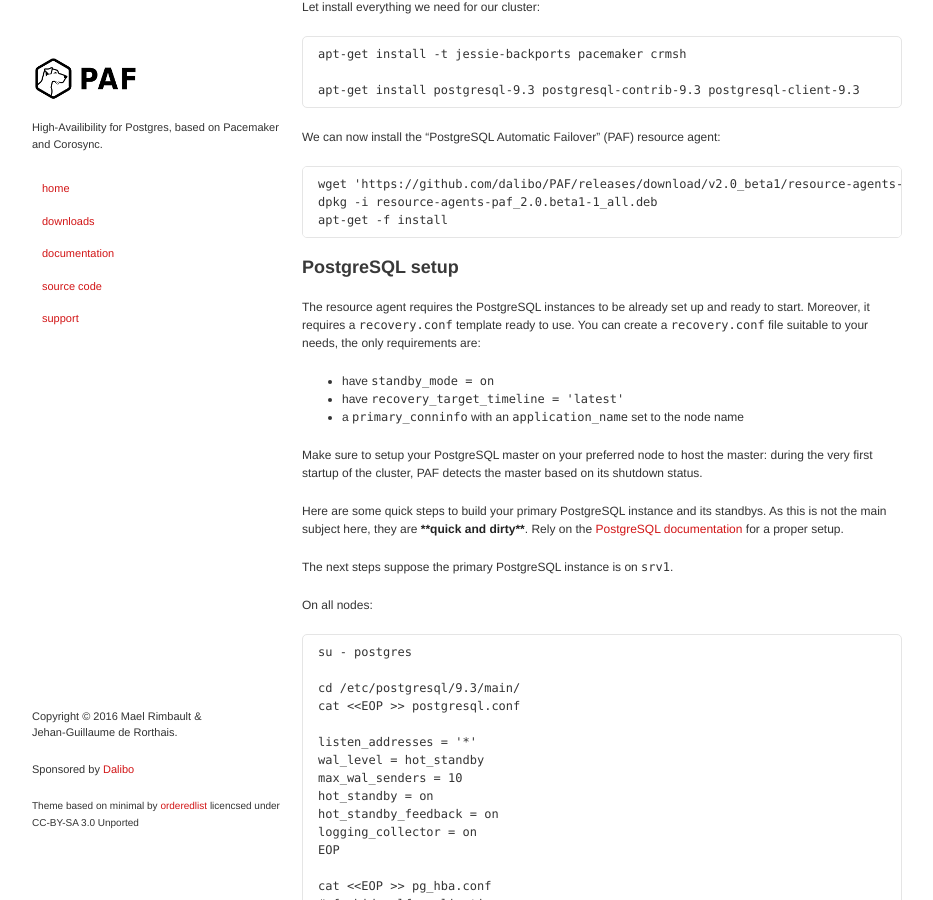
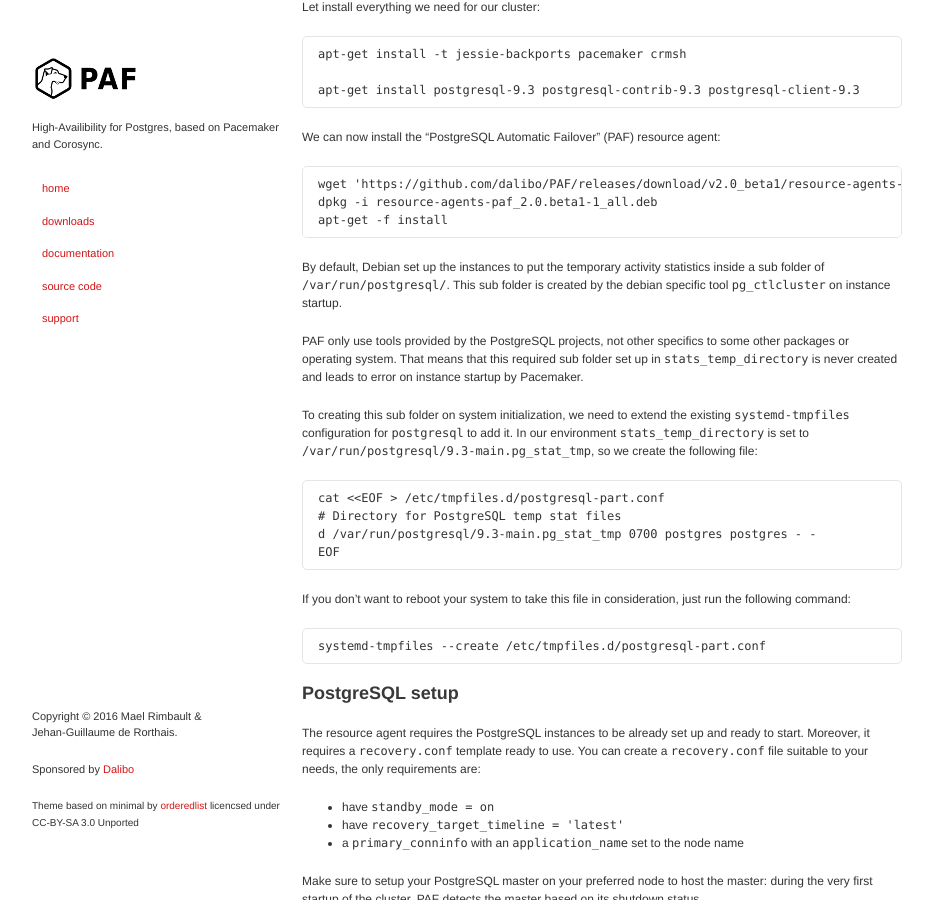
Before and after one commit to ClusterLabs/PAF, a Jekyll site: the page built from Quick_Start-Debian-8.md, in a window 1280 px wide and 900 px high, scrolled down 1094 px. Shown: the whole window, without its empty margins (173-1106 px from the left). Built offline with Jekyll 4.4.1, drawn with Linux system fonts in a browser that asks for light colours.

Commit message:
Fix Debian 8 quick start for stats_temp_directory
reported by Mael Rimbault in gh issue #17

````diff
--- a/Quick_Start-Debian-8.md
+++ b/Quick_Start-Debian-8.md
@@ -81,6 +81,36 @@
 dpkg -i resource-agents-paf_2.0.beta1-1_all.deb
 apt-get -f install
 ```
+
+By default, Debian set up the instances to put the temporary activity
+statistics inside a sub folder of `/var/run/postgresql/`. This sub folder is
+created by the debian specific tool `pg_ctlcluster` on instance startup.
+
+PAF only use tools provided by the PostgreSQL projects, not other specifics to
+some other packages or operating system. That means that this required sub
+folder set up in `stats_temp_directory` is never created and leads to error on
+instance startup by Pacemaker.
+
+To creating this sub folder on system initialization, we need to extend the
+existing `systemd-tmpfiles` configuration for `postgresql` to add it. In our
+environment `stats_temp_directory` is set
+to `/var/run/postgresql/9.3-main.pg_stat_tmp`, so we create the following
+file:
+
+```
+cat <<EOF > /etc/tmpfiles.d/postgresql-part.conf
+# Directory for PostgreSQL temp stat files
+d /var/run/postgresql/9.3-main.pg_stat_tmp 0700 postgres postgres - -
+EOF
+```
+
+If you don't want to reboot your system to take this file in consideration,
+just run the following command:
+
+```
+systemd-tmpfiles --create /etc/tmpfiles.d/postgresql-part.conf
+```
+
 
 ## PostgreSQL setup
 
````
